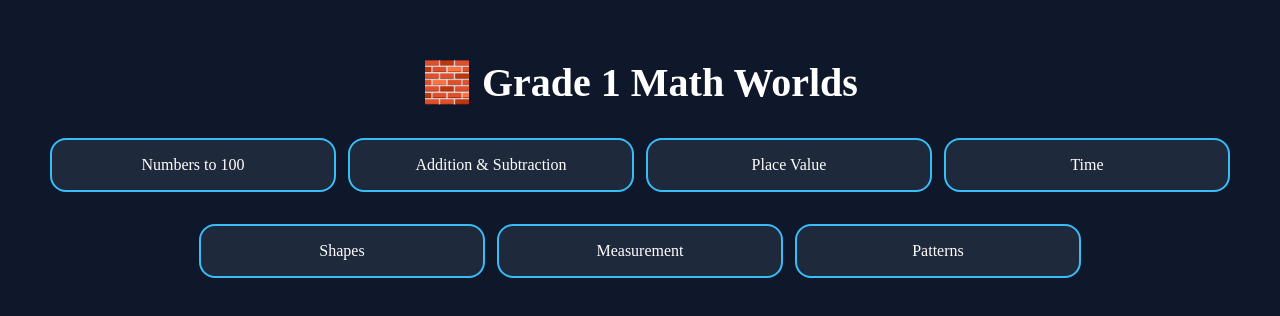
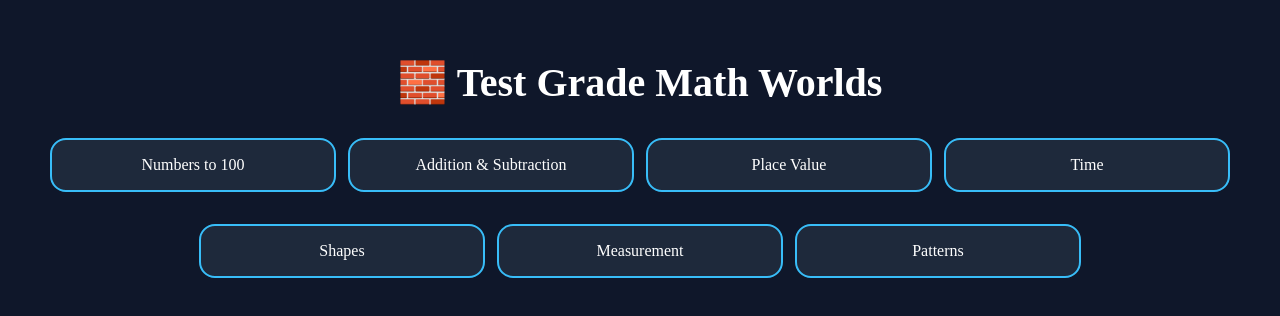
Before and after one commit to skbfileshost/html, a plain HTML site: page TestGrade.html in a window 1280 px wide. Drawn offline with Linux system fonts and the light colour scheme.

Commit message:
Update TestGrade.html

```diff
--- a/TestGrade.html
+++ b/TestGrade.html
@@ -59,7 +59,7 @@
   </style>
 </head>
 <body>
-  <h1>🧱 Grade 1 Math Worlds</h1>
+  <h1>🧱 Test Grade Math Worlds</h1>
   <div class="map">
     <div class="wrapper">
       <div class="zone">Numbers to 100</div>
```
